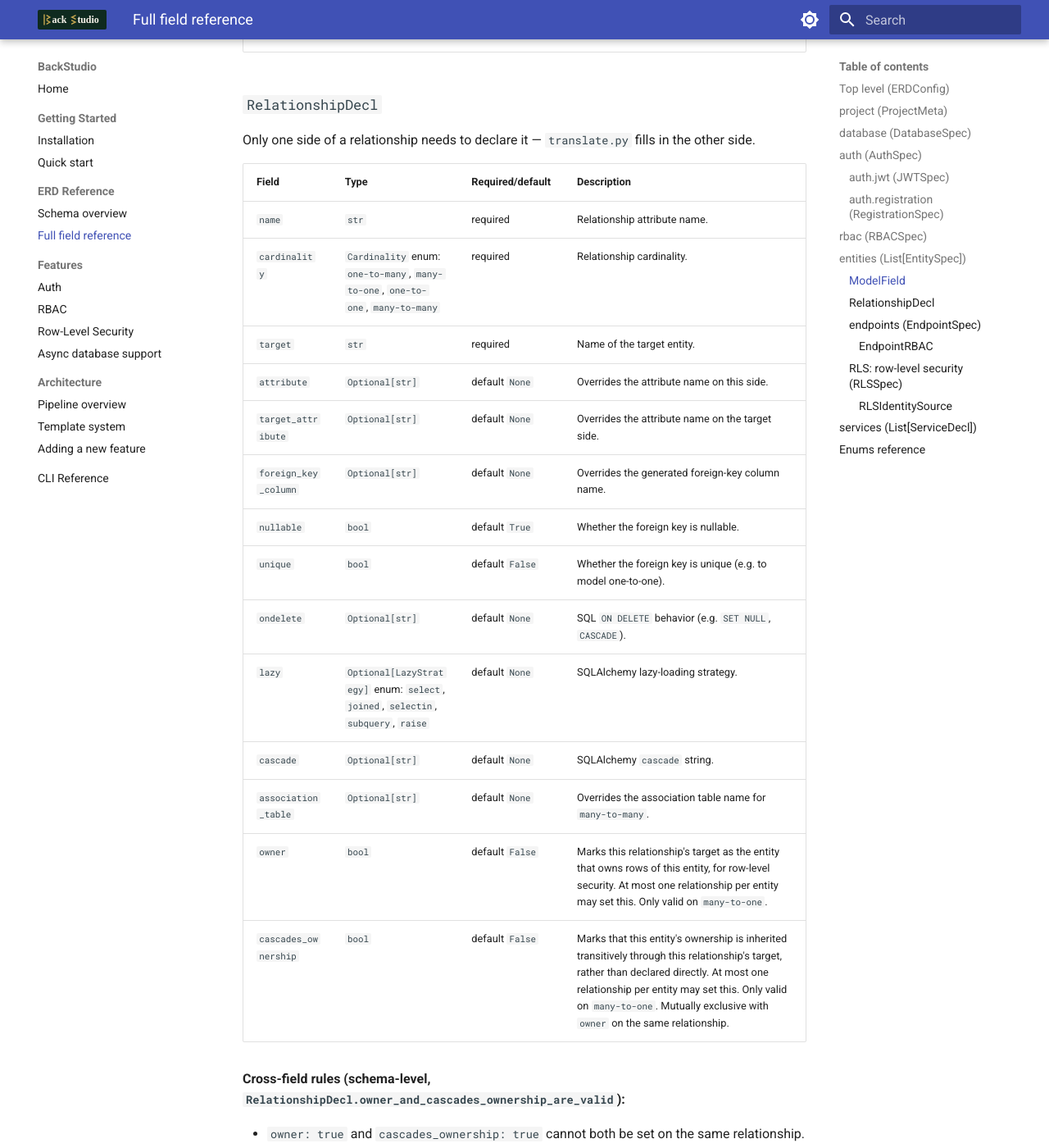
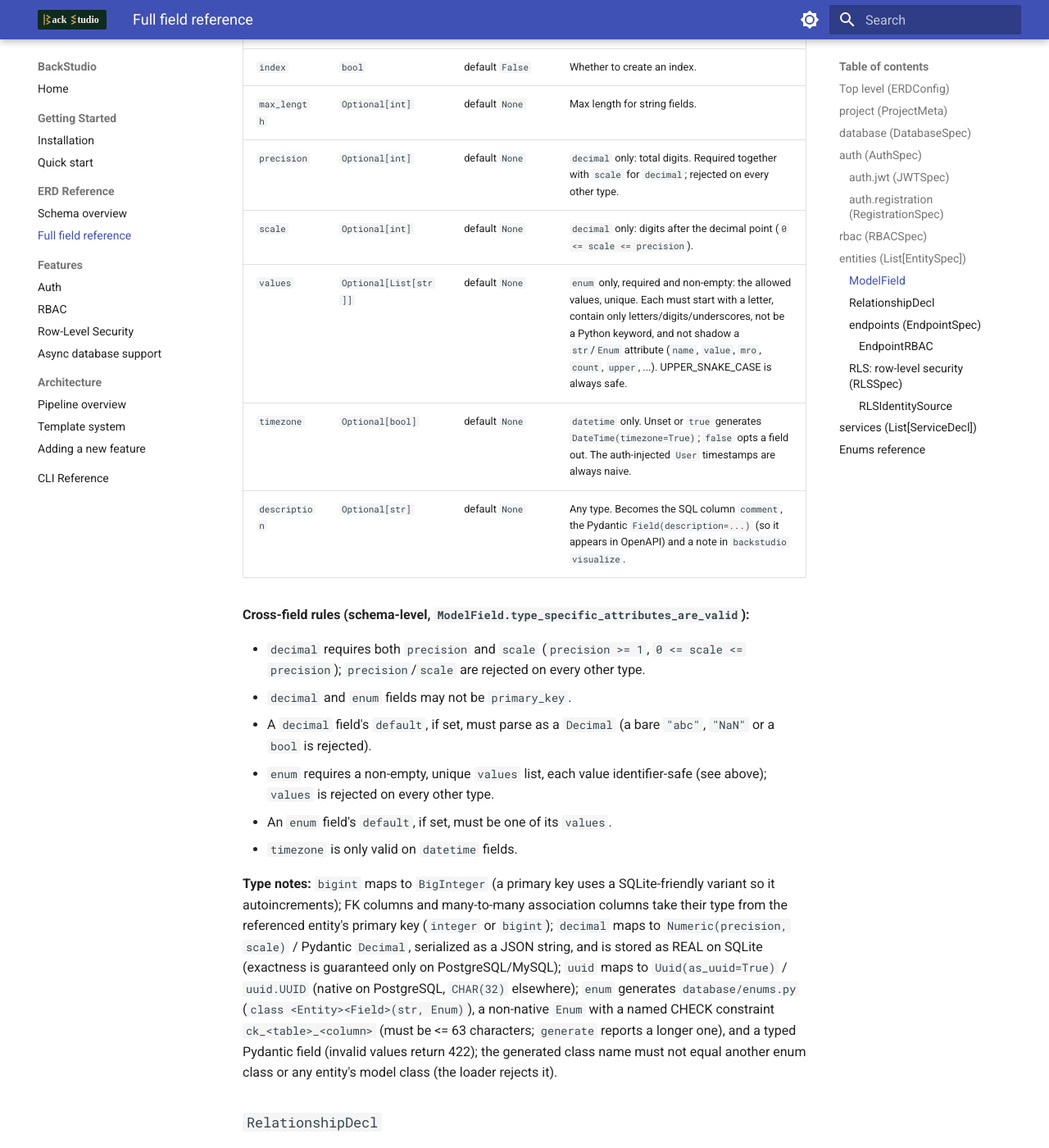
Before and after one commit to BaselMorsy/backstudio, an MkDocs documentation site: the page built from docs-site/erd-reference/fields.md, in a window 1280 px wide and 1400 px high, scrolled down 6909 px. Shown: the whole window at 82% size. Built offline with MkDocs 1.6.1 and Material for MkDocs 9.7.7, drawn with Linux system fonts in a browser that asks for light colours; some of the changed text lies outside the part shown.

Commit message:
Document the new field types, descriptions, warnings and DB URL behavior
fields.md, cli-reference.md, templates.md and the grammar topics now describe bigint/decimal/
uuid/timezone/enum, descriptions, enabled-action gating, relationship-name warnings and the
one-line Alembic message.

Co-Authored-By: Claude Sonnet 5 <noreply@anthropic.com>
Claude-Session: https://claude.ai/code/session_01BZwHWabbieYog3qUPpezT9

```diff
--- a/docs-site/erd-reference/fields.md
+++ b/docs-site/erd-reference/fields.md
@@ -171,6 +171,7 @@ Each entry is an `EntitySpec`:
 | `relationships` | `List[RelationshipDecl]` | default `[]` | Relationships to other entities — see `RelationshipDecl` below. |
 | `endpoints` | `EndpointSpec` | default `EndpointSpec()` | Which CRUD endpoints to generate and their RBAC overrides — see `EndpointSpec` below. |
 | `rls` | `Optional[RLSSpec]` | default `None` | Row-level security identity source, required when the entity has an `owner: true` relationship — see `RLSSpec` below. |
+| `description` | `Optional[str]` | default `None` | Emitted as the SQL table `comment`. |
 
 **Cross-field rules (loader):**
 
@@ -188,13 +189,38 @@ Each entry is an `EntitySpec`:
 | Field | Type | Required/default | Description |
 |---|---|---|---|
 | `name` | `str` | required | Field name. |
-| `type` | `FieldType` enum: `string`, `integer`, `float`, `boolean`, `datetime`, `date`, `text`, `json`, `uuid` | required | Field data type. |
+| `type` | `FieldType` enum: `string`, `integer`, `bigint`, `float`, `decimal`, `boolean`, `datetime`, `date`, `text`, `json`, `uuid`, `enum` | required | Field data type. |
 | `nullable` | `bool` | default `True` | Whether field can be null. |
 | `unique` | `bool` | default `False` | Whether field must be unique. |
 | `default` | `Optional[Any]` | default `None` | Default value. |
 | `primary_key` | `bool` | default `False` | Whether this is a primary key. |
 | `index` | `bool` | default `False` | Whether to create an index. |
 | `max_length` | `Optional[int]` | default `None` | Max length for string fields. |
+| `precision` | `Optional[int]` | default `None` | `decimal` only: total digits. Required together with `scale` for `decimal`; rejected on every other type. |
+| `scale` | `Optional[int]` | default `None` | `decimal` only: digits after the decimal point (`0 <= scale <= precision`). |
+| `values` | `Optional[List[str]]` | default `None` | `enum` only, required and non-empty: the allowed values, unique. Each must start with a letter, contain only letters/digits/underscores, not be a Python keyword, and not shadow a `str`/`Enum` attribute (`name`, `value`, `mro`, `count`, `upper`, ...). UPPER_SNAKE_CASE is always safe. |
+| `timezone` | `Optional[bool]` | default `None` | `datetime` only. Unset or `true` generates `DateTime(timezone=True)`; `false` opts a field out. The auth-injected `User` timestamps are always naive. |
+| `description` | `Optional[str]` | default `None` | Any type. Becomes the SQL column `comment`, the Pydantic `Field(description=...)` (so it appears in OpenAPI) and a note in `backstudio visualize`. |
+
+**Cross-field rules (schema-level, `ModelField.type_specific_attributes_are_valid`):**
+
+- `decimal` requires both `precision` and `scale` (`precision >= 1`, `0 <= scale <= precision`); `precision`/`scale` are rejected on every other type.
+- `decimal` and `enum` fields may not be `primary_key`.
+- A `decimal` field's `default`, if set, must parse as a `Decimal` (a bare `"abc"`, `"NaN"` or a `bool` is rejected).
+- `enum` requires a non-empty, unique `values` list, each value identifier-safe (see above); `values` is rejected on every other type.
+- An `enum` field's `default`, if set, must be one of its `values`.
+- `timezone` is only valid on `datetime` fields.
+
+**Type notes:** `bigint` maps to `BigInteger` (a primary key uses a SQLite-friendly variant so it
+autoincrements); FK columns and many-to-many association columns take their type from the
+referenced entity's primary key (`integer` or `bigint`); `decimal` maps to `Numeric(precision,
+scale)` / Pydantic `Decimal`, serialized as a JSON string, and is stored as REAL on SQLite
+(exactness is guaranteed only on PostgreSQL/MySQL); `uuid` maps to `Uuid(as_uuid=True)` /
+`uuid.UUID` (native on PostgreSQL, `CHAR(32)` elsewhere); `enum` generates `database/enums.py`
+(`class <Entity><Field>(str, Enum)`), a non-native `Enum` with a named CHECK constraint
+`ck_<table>_<column>` (must be <= 63 characters; `generate` reports a longer one), and a typed
+Pydantic field (invalid values return 422); the generated class name must not equal another enum
+class or any entity's model class (the loader rejects it).
 
 ### `RelationshipDecl`
 
@@ -202,7 +228,7 @@ Only one side of a relationship needs to declare it — `translate.py` fills in
 
 | Field | Type | Required/default | Description |
 |---|---|---|---|
-| `name` | `str` | required | Relationship attribute name. |
+| `name` | `str` | required | Identifies the relationship. It drives the generated attribute and `<name>_id` FK column **only** when the entity has two or more relationships to the same target (or the relationship is self-referential); otherwise they are derived from the target, and `validate`/`generate` warn. Set `attribute` / `foreign_key_column` to choose them explicitly. |
 | `cardinality` | `Cardinality` enum: `one-to-many`, `many-to-one`, `one-to-one`, `many-to-many` | required | Relationship cardinality. |
 | `target` | `str` | required | Name of the target entity. |
 | `attribute` | `Optional[str]` | default `None` | Overrides the attribute name on this side. |
@@ -231,7 +257,7 @@ Only one side of a relationship needs to declare it — `translate.py` fills in
 
 | Field | Type | Required/default | Description |
 |---|---|---|---|
-| `enabled` | `List[str]` | default `["create", "list", "read", "update", "delete"]` | Which CRUD actions to generate endpoints for. Values are validated against that same 5-action set. |
+| `enabled` | `List[str]` | default `["create", "list", "read", "update", "delete"]` | Which CRUD actions to generate endpoints for. Values are validated against that same 5-action set. Also controls which repository and service functions are generated (`get_*_by_id` is always generated because FK validation depends on it). |
 | `base_path` | `Optional[str]` | default `None` | Overrides the generated route prefix. |
 | `tags` | `Optional[List[str]]` | default `None` | Overrides the OpenAPI tags for this entity's routes. |
 | `rbac` | `Optional[EndpointRBAC]` | default `None` | Per-action role overrides for this entity, taking precedence over `rbac.default_permissions` — see `EndpointRBAC` below. |
@@ -334,5 +360,5 @@ Quick lookup for every `Enum`/`Literal` type used above:
 | `RLSSpec.read_scope` | `owner`, `any_authenticated` |
 | `Cardinality` (`relationships[].cardinality`) | `one-to-many`, `many-to-one`, `one-to-one`, `many-to-many` |
 | `LazyStrategy` (`relationships[].lazy`) | `select`, `joined`, `selectin`, `subquery`, `raise` |
-| `FieldType` (`fields[].type`) | `string`, `integer`, `float`, `boolean`, `datetime`, `date`, `text`, `json`, `uuid` |
+| `FieldType` (`fields[].type`) | `string`, `integer`, `bigint`, `float`, `decimal`, `boolean`, `datetime`, `date`, `text`, `json`, `uuid`, `enum` |
 | CRUD actions (`endpoints.enabled`, `rbac.default_permissions` keys, `endpoints.rbac` fields) | `create`, `list`, `read`, `update`, `delete` |
```
Also changed, not shown: docs-site/architecture/pipeline.md (+19 -9 lines), docs-site/architecture/templates.md (+14 -4 lines), docs-site/cli-reference.md (+16 -7 lines), 2 other files.
